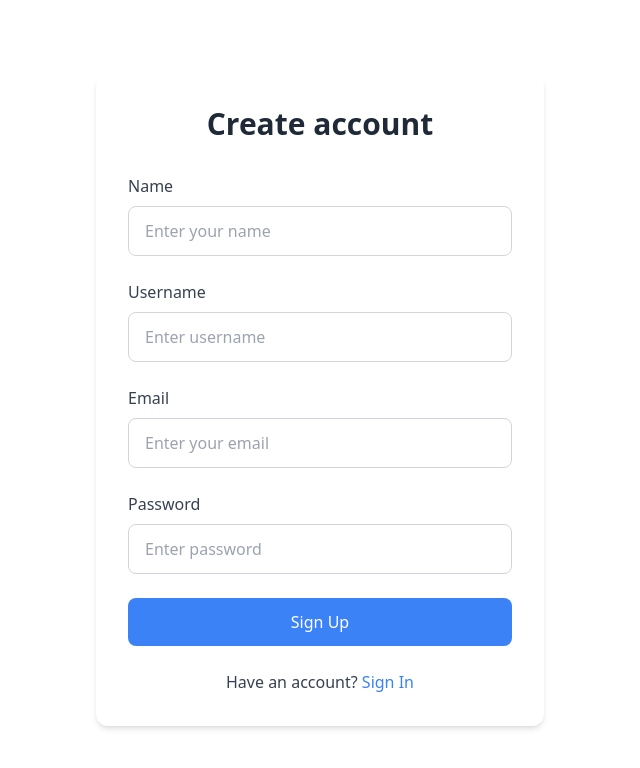
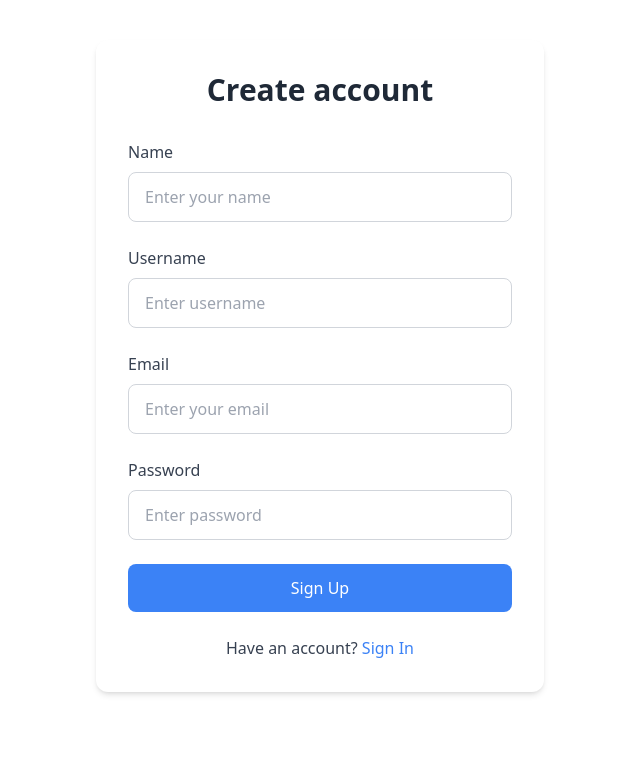
Before and after one commit to FELIX-IDALIA/greenFrontEnd, a React (Vite) app: page /SignUp in a window 1280 px wide. Shown: the top 768 px of the page, without its empty margins (320-960 px from the left). Built offline with nearby package versions, Linux system fonts and the light colour scheme.

Commit message:
Modified style

```diff
--- a/src/components/forms/SignUp.jsx
+++ b/src/components/forms/SignUp.jsx
@@ -84,7 +84,7 @@ const SignUp = ({ setForm }) => {
 
 
     return (
-        <div className="flex justify-center items-center min-h-screen ">
+        <div className="flex justify-center items-center h-auto py-10 ">
             <div className="bg-white p-8 rounded-xl shadow-md w-full max-w-md">
                 <h2 className="text-3xl font-bold mb-8 text-gray-800 text-center">Create account</h2>
 
```
